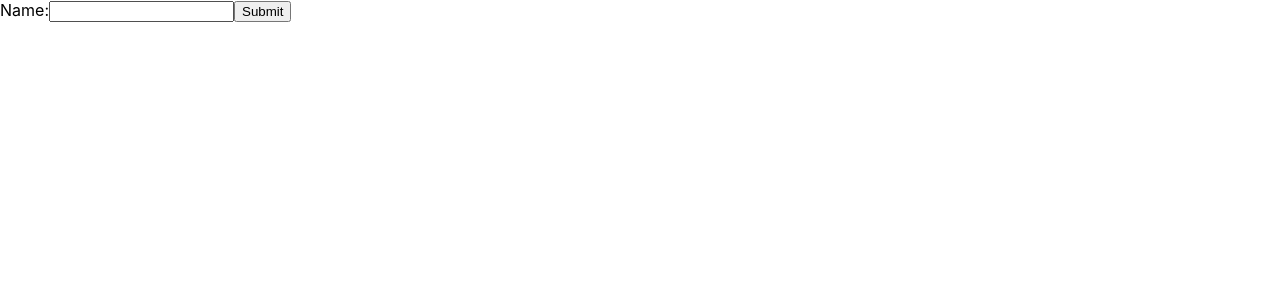
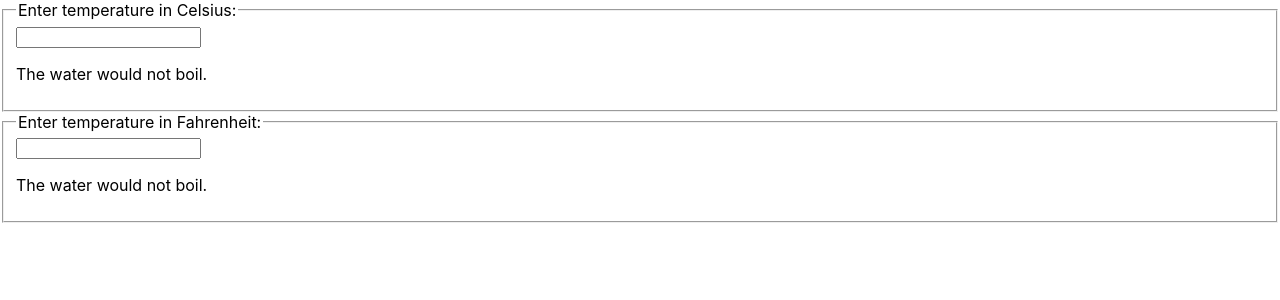
Before and after one commit to liyinggit/test1, a React (Create React App) app: page / in a window 1280 px wide. Shown: the top 300 px of the page. Built offline with nearby package versions, Linux system fonts and the light colour scheme.

Commit message:
react 练习

```diff
--- /dev/null
+++ b/src/component/reactexcesice/temperature/Calculator.js
@@ -0,0 +1,20 @@
+import React from 'react';
+import TemperatureInput from "./TemperatureInput";
+
+/**
+ * 提升状态    温度计
+ */
+class Calculator extends React.Component {
+
+    render() {
+        return (
+            <div>
+                <TemperatureInput scale="c"/>
+                <TemperatureInput scale="f"/>
+            </div>
+        );
+    }
+
+}
+
+export default Calculator;
--- /dev/null
+++ b/src/component/reactexcesice/temperature/TemperatureInput.js
@@ -0,0 +1,44 @@
+import React from 'react';
+
+/**
+ * 提升状态    温度计
+ */
+const scaleNames = {
+    c: 'Celsius',
+    f: 'Fahrenheit'
+};
+class TemperatureInput extends React.Component{
+
+    constructor(props){
+        super(props);
+        this.state={
+            temperature:''
+        }
+    }
+
+    handleChange(e){
+        this.setState(
+            {temperature:e.target.value}
+        );
+    }
+
+    render(){
+        const temperature = this.state.temperature;
+        const scale = this.props.scale;
+        return(
+            <fieldset>
+                <legend>Enter temperature in {scaleNames[scale]}:</legend>
+                <input value={temperature} onChange={(e)=>this.handleChange(e)}/>
+
+                {
+                    temperature>=100 ?
+                        <p>The water would boil.</p>
+                        :
+                        <p>The water would not boil.</p>
+                }
+            </fieldset>
+        );
+    }
+
+}
+export default TemperatureInput;
--- a/src/index.js
+++ b/src/index.js
@@ -2,7 +2,7 @@
 import ReactDOM from 'react-dom';
 import './index.css';
 import * as serviceWorker from './serviceWorker';
-import NameForm from "./component/reactexcesice/NameForm";
+import Calculator from "./component/reactexcesice/temperature/Calculator";
 
 /*function Root(){
     return(
@@ -12,7 +12,7 @@
 
 
 ReactDOM.render(
-    <NameForm/>,
+    <Calculator/>,
     document.getElementById('root')
 );
 
```
Also changed, not shown: src/component/reactexcesice/FlavorForm.js (added, +38 -0 lines), src/component/reactexcesice/Reservation.js (added, +52 -0 lines).
